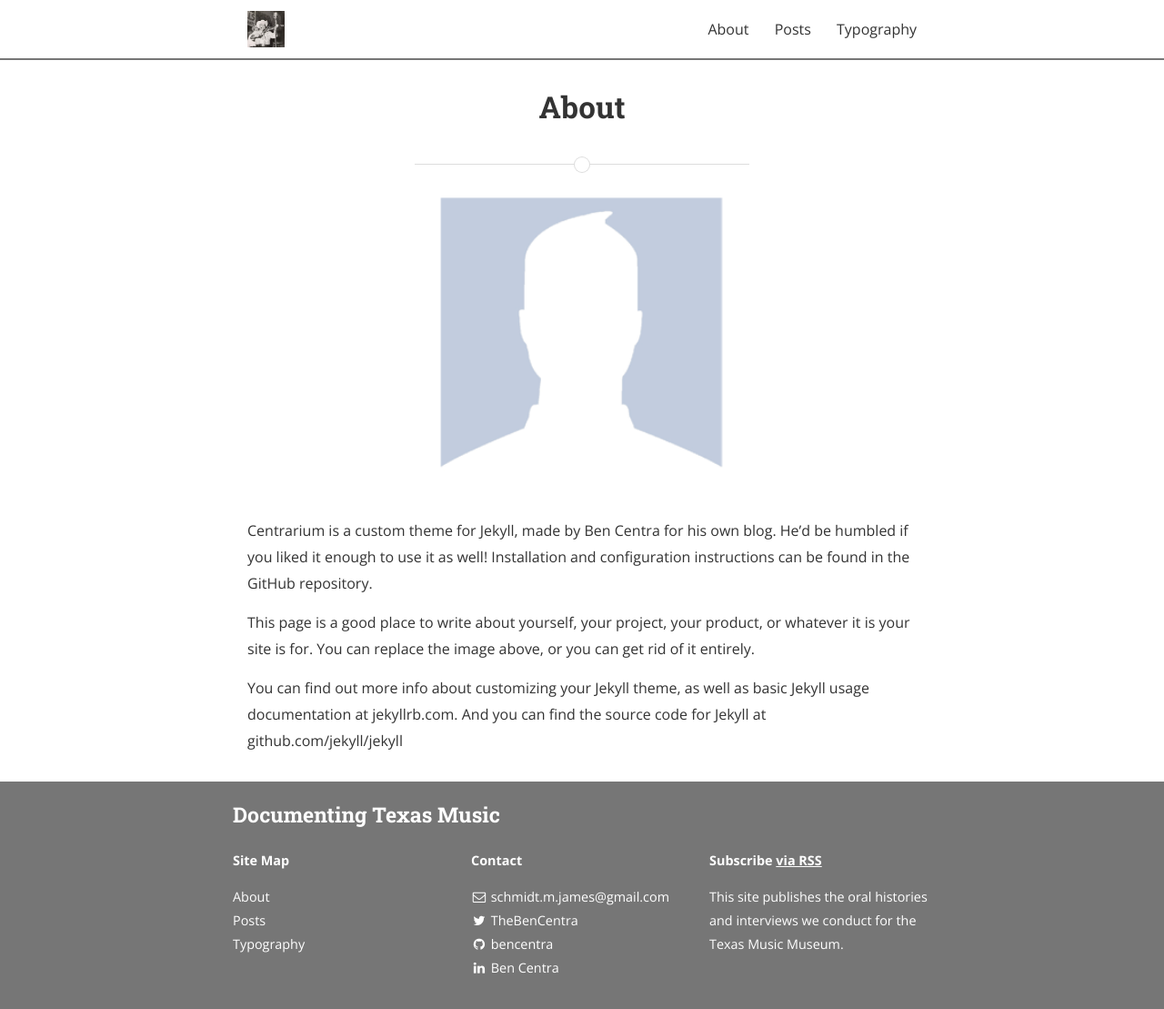
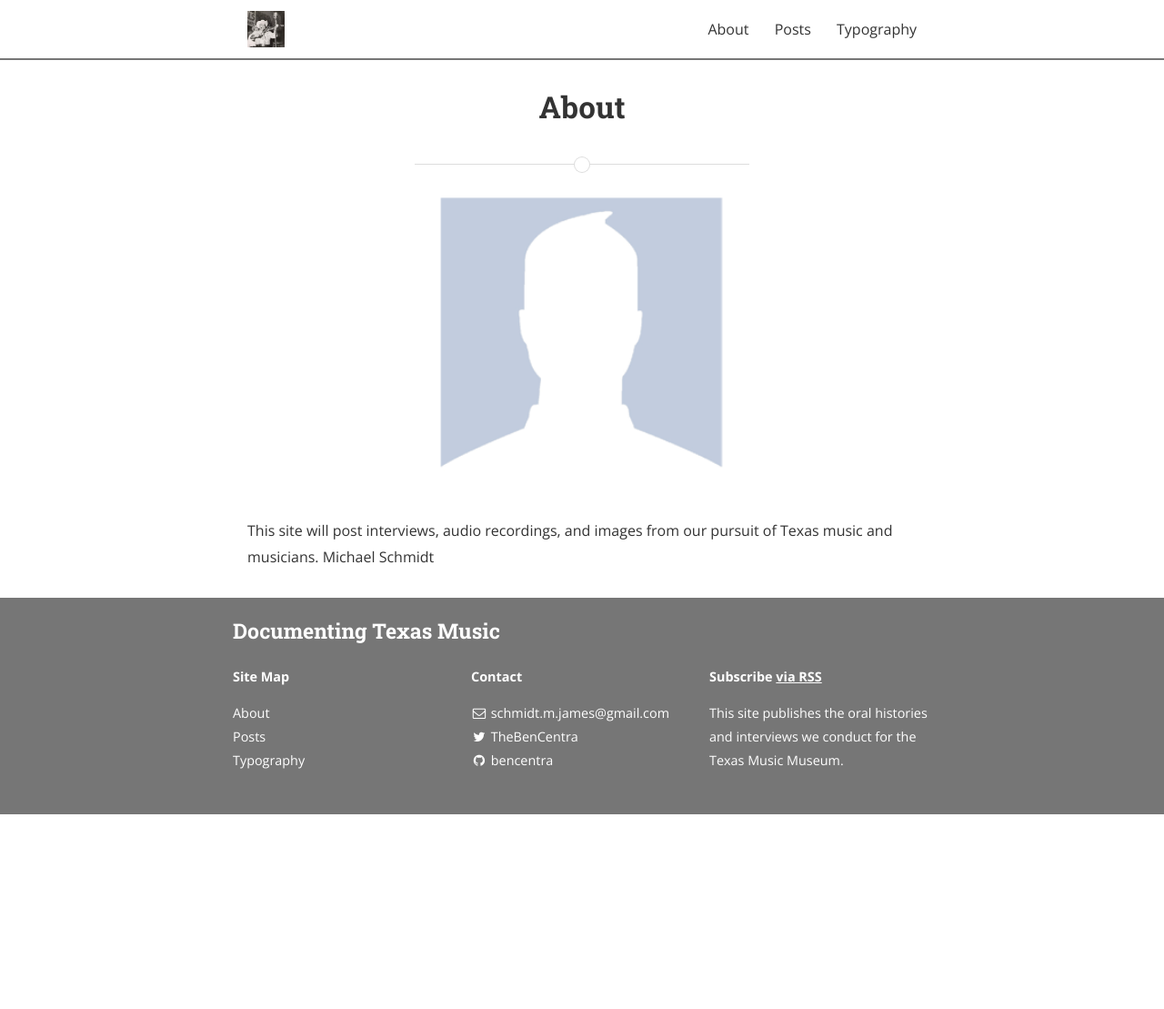
Before and after one commit to schmidtmjames/schmidtmjames.github.io, a Jekyll site: the page built from about.md, in a window 1280 px wide. Shown: the whole page at 91% size. Built offline with Jekyll 4.4.1, drawn with Linux system fonts in a browser that asks for light colours; nearby versions of some CDN libraries; a style sheet for code colours, icons or effects is not loaded; after the commit the page ends 900 px from its top, so only the background shows below that.

Commit message:
changed about

```diff
--- a/_config.yml
+++ b/_config.yml
@@ -50,8 +50,8 @@ descriptions:
   - cat: jekyll
     desc: "Posts describing Jekyll setup techniques."
 
-  - cat: dummy
-    desc: "Just some placeholder posts, lorem ipsum and the rest."
+  - cat: Posts
+    desc: "Past Interviews"
 
 # Social icons and sharing options
 #
@@ -92,8 +92,8 @@ social:
 
   - name: LinkedIn
     icon: linkedin
-    username: Ben Centra
-    url: https://www.linkedin.com/pub/ben-centra/47/769/60a
+    username: Michael Schmidt
+    url:
     desc: Connect with me on LinkedIn
     share: true
 
--- a/about.md
+++ b/about.md
@@ -6,12 +6,5 @@ permalink: /about/
 
 <img src="{{ site.baseurl }}/assets/profile-placeholder.gif" title="Profile Picture" class="profile">
 
-Centrarium is a custom theme for Jekyll, made by [Ben Centra][bencentra] for his own blog. He'd be humbled if you liked it enough to use it as well! Installation and configuration instructions can be found in the [GitHub repository](https://github.com/bencentra/centrarium).
-
-This page is a good place to write about yourself, your project, your product, or whatever it is your site is for. You can replace the image above, or you can get rid of it entirely.
-
-You can find out more info about customizing your Jekyll theme, as well as basic Jekyll usage documentation at [jekyllrb.com](http://jekyllrb.com/). And you can find the source code for Jekyll at [github.com/jekyll/jekyll](https://github.com/jekyll/jekyll)
-
-[centrarium]: https://github.com/bencentra/centrarium
-[bencentra]: http://bencentra.com
-[jekyll]: https://github.com/jekyll/jekyll
+This site will post interviews, audio recordings, and images from our pursuit of Texas music and musicians.
+Michael Schmidt
```
Also changed, not shown: _posts/2016-04-26-Alvin-Fielder.md (+1 -1 lines).
